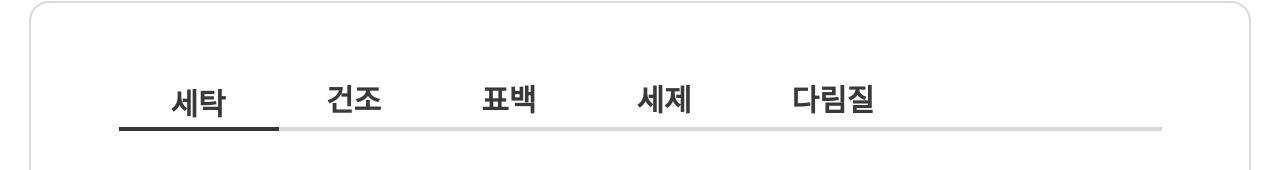
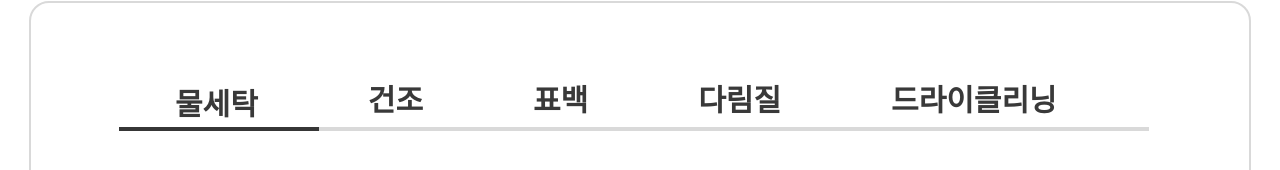
Before and after one commit to jsh6269/CareWise, a React (Create React App) app: page /label-search in a window 1280 px wide. Shown: the part 294-464 px from the top of the page. Built offline with nearby package versions, Linux system fonts and the light colour scheme.

Commit message:
fix: 물세탁, 드라이클리닝 탭 수정

```diff
--- a/src/mappingData/Carelabel-info.json
+++ b/src/mappingData/Carelabel-info.json
@@ -215,7 +215,7 @@
     "keyword": ["30˚C", "약하게", "세탁"]
   },
   "washable-30-mild-neutral.png": {
-    "info": "물온도 30˚C로 약하게\n중성세제로세탁하세요.",
+    "info": "물온도 30˚C로 약하게\n중성세제로 세탁하세요.",
     "image": "https://carelabel-asset.s3.ap-northeast-2.amazonaws.com/washable-30-mild-neutral.png",
     "keyword": ["30˚C", "약하게", "중성세제", "세탁"]
   },
--- a/src/mappingData/Carelabel-tab.json
+++ b/src/mappingData/Carelabel-tab.json
@@ -1,5 +1,5 @@
 {
-  "세탁": [
+  "물세탁": [
     "washable.png",
     "handwash.png",
     "washable-mild.png",
@@ -33,23 +33,9 @@
     "washable-80(2).png",
     "washable-90(2).png",
     "washable-95(3).png",
-    "drycleaning.png",
     "drycleaning-x.png",
-    "Any.png",
-    "F.png",
-    "P.png",
     "wetcleaning.png",
-    "wetcleaning-mild.png",
-    "wetcleaning-x.png",
-    "wetcleaning-x(2).png",
-    "low+heat.png",
-    "short+cycle.png",
-    "reduced+moisture.png",
-    "no+steam.png",
-    "drycleaning(2).png",
-    "drycleaning(caution).png",
-    "drycleaning-x(2).png",
-    "drycleaning-petroleum.png"
+    "wetcleaning-mild.png"
   ],
   "건조": [
     "dry-machine.png",
@@ -85,14 +71,6 @@
     "bleach-oxygen%26chlorine.png",
     "bleach-oxygen%26chlorine-no.png"
   ],
-  "세제": [
-    "handwash-30-neutral.png",
-    "washable-30-mild-neutral.png",
-    "Any.png",
-    "F.png",
-    "P.png",
-    "drycleaning-petroleum.png"
-  ],
   "다림질": [
     "iron-x.png",
     "iron-steam.png",
@@ -106,5 +84,21 @@
     "iron-80-120-cloth.png",
     "iron-140-160-cloth.png",
     "iron-180-210-cloth.png"
+  ],
+  "드라이클리닝": [
+    "drycleaning.png",
+    "low+heat.png",
+    "short+cycle.png",
+    "reduced+moisture.png",
+    "no+steam.png",
+    "drycleaning(2).png",
+    "drycleaning(caution).png",
+    "drycleaning-x(2).png",
+    "drycleaning-petroleum.png",
+    "Any.png",
+    "F.png",
+    "P.png",
+    "wetcleaning-x.png",
+    "wetcleaning-x(2).png"
   ]
 }
--- a/src/routes/LabelSearchPage.jsx
+++ b/src/routes/LabelSearchPage.jsx
@@ -5,7 +5,8 @@ import LabelCard from "../components/LabelCard";
 
 // 세탁기호 찾기
 const LabelSearchPage = () => {
-  const xloc = ["90px", "246px", "406px", "569px", "740px"];
+  const xloc = ["90px", "290px", "460px", "630px", "830px"];
+  const xwidth = ["200px", "170px", "170px", "200px", "290px"];
   const [tab, setTab] = useState(0);
   const [labelLst, setLabelLst] = useState([]);
   const [selectedLabel, setSelectedLabel] = useState(null);
@@ -15,12 +16,12 @@ const LabelSearchPage = () => {
   };
 
   useEffect(() => {
-    const tabMenu = ["세탁", "건조", "표백", "세제", "다림질"];
+    const tabMenu = ["물세탁", "건조", "표백", "다림질", "드라이클리닝"];
     setLabelLst(careLabelTab[tabMenu[tab]]);
   }, [tab]);
 
   useEffect(() => {
-    setLabelLst(careLabelTab["세탁"]);
+    setLabelLst(careLabelTab["물세탁"]);
   }, []);
 
   return (
@@ -36,17 +37,17 @@ const LabelSearchPage = () => {
       <LabelCard label={selectedLabel} />
       <section className="w-[1222px] h-[990px] top-0 left-0">
         <div className="relative h-[900px] rounded-[20px]">
-          <div className="absolute w-[1043px] h-1 top-[126px] left-[90px] bg-[#d9d9d9]" />
+          <div className="absolute w-[1030px] h-1 top-[126px] left-[90px] bg-[#d9d9d9]" />
           <div
-            className="absolute w-40 h-1 top-[126px] bg-[#363636]"
-            style={{ left: xloc[tab] }}
+            className="absolute h-1 top-[126px] bg-[#363636]"
+            style={{ left: xloc[tab], width: xwidth[tab] }}
           />
-          <div className="inline-flex items-center gap-[100px] px-[50px] py-0 absolute top-[76px] left-[91px]">
+          <div className="inline-flex items-center gap-[110px] px-[55px] py-0 absolute top-[76px] left-[91px]">
             <li
-              className="relative w-14 h-9 mt-[-1.00px] [font-family:'Inter-SemiBold',Helvetica] font-semibold text-[#393939] text-3xl text-center tracking-[0] leading-[normal] whitespace-nowrap z-10 list-none cursor-pointer"
+              className="relative w-fit h-9 mt-[-1.00px] [font-family:'Inter-SemiBold',Helvetica] font-semibold text-[#393939] text-3xl text-center tracking-[0] leading-[normal] whitespace-nowrap z-10 list-none cursor-pointer"
               onClick={() => changeTab(0)}
             >
-              세탁
+              물세탁
             </li>
             <li
               className="relative w-fit mt-[-1.00px] [font-family:'Inter-SemiBold',Helvetica] font-semibold text-[#393939] text-3xl text-center tracking-[0] leading-[normal] whitespace-nowrap z-10 list-none cursor-pointer"
@@ -64,13 +65,13 @@ const LabelSearchPage = () => {
               className="relative w-fit mt-[-1.00px] [font-family:'Inter-SemiBold',Helvetica] font-semibold text-[#393939] text-3xl text-center tracking-[0] leading-[normal] whitespace-nowrap z-10 list-none cursor-pointer"
               onClick={() => changeTab(3)}
             >
-              세제
+              다림질
             </li>
             <li
               className="relative w-fit mt-[-1.00px] [font-family:'Inter-SemiBold',Helvetica] font-semibold text-[#393939] text-3xl text-center tracking-[0] leading-[normal] whitespace-nowrap z-10 list-none cursor-pointer"
               onClick={() => changeTab(4)}
             >
-              다림질
+              드라이클리닝
             </li>
           </div>
           <div className="absolute w-[1222px] h-[960px] top-0 left-0 rounded-[20px] border-2 border-solid border-[#d9d9d9]" />
```
